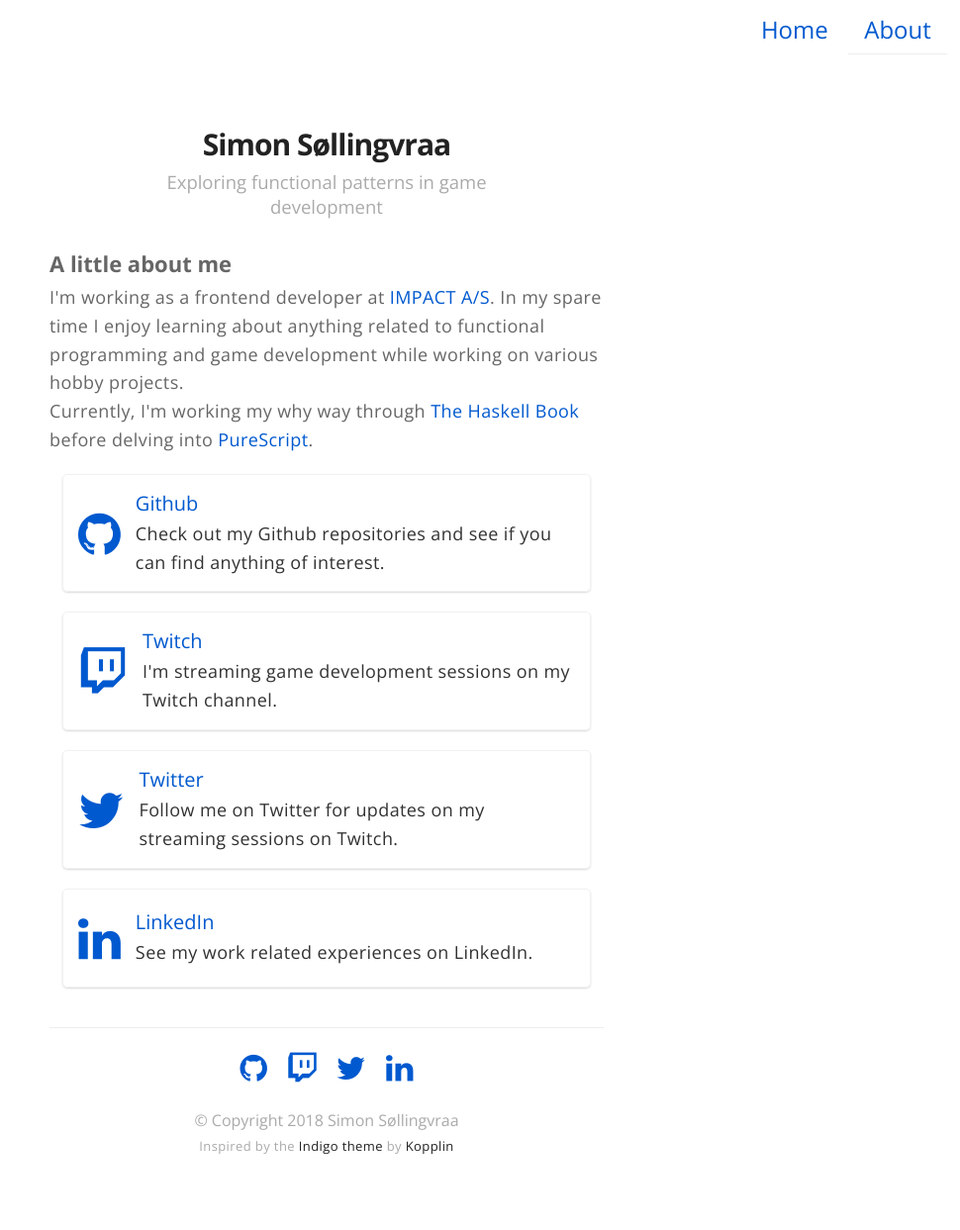
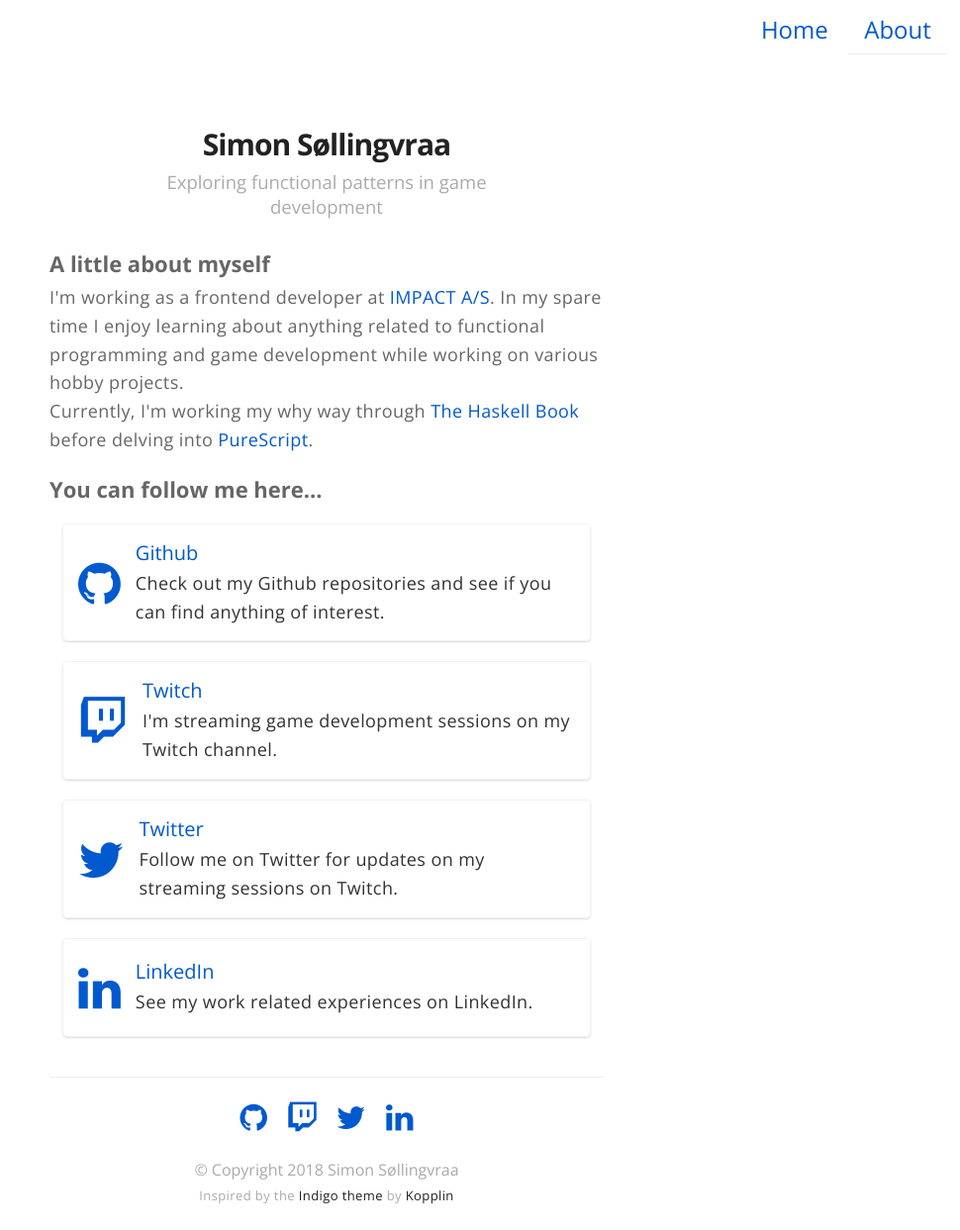
Before and after one commit to simsoll/simsoll.github.io, a Jekyll site: the page built from about.md, in a window 1280 px wide. Shown: the whole page at 99% size, without its empty margins (310-1280 px from the left). Built offline with Jekyll 4.4.1, drawn with Linux system fonts in a browser that asks for light colours; before the commit the page ends 1193 px from its top, so only the background shows below that.

Commit message:
Updated about page

```diff
--- a/about.md
+++ b/about.md
@@ -2,11 +2,13 @@
 title: About
 layout: page
 ---
-<h2>A little about me</h2>
-<p>I'm working as a frontend developer at <a href="http://www.impact.dk/">IMPACT A/S</a>. In my spare time I enjoy learning about anything related to functional programming and game development while working on various hobby projects.</p>
-<p>Currently, I'm working my why way through <a href="http://haskellbook.com/">The Haskell Book</a> before delving into <a href="http://www.purescript.org/">PureScript</a>.</p>
-
-
+<section>
+  <h2>A little about myself</h2>
+  <p>I'm working as a frontend developer at <a href="http://www.impact.dk/">IMPACT A/S</a>. In my spare time I enjoy learning about anything related to functional programming and game development while working on various hobby projects.</p>
+  <p>Currently, I'm working my why way through <a href="http://haskellbook.com/">The Haskell Book</a> before delving into <a href="http://www.purescript.org/">PureScript</a>.</p>
+</section>
+<section>
+  <h2>You can follow me here...</h2>
   <div class="flag-wrapper">
     <div class="flag">
       <a href="https://github.com/simsoll">
@@ -52,4 +54,5 @@ layout: page
         </div>
       </a>
     </div>
-    </div>
+  </div>
+</section>
```
